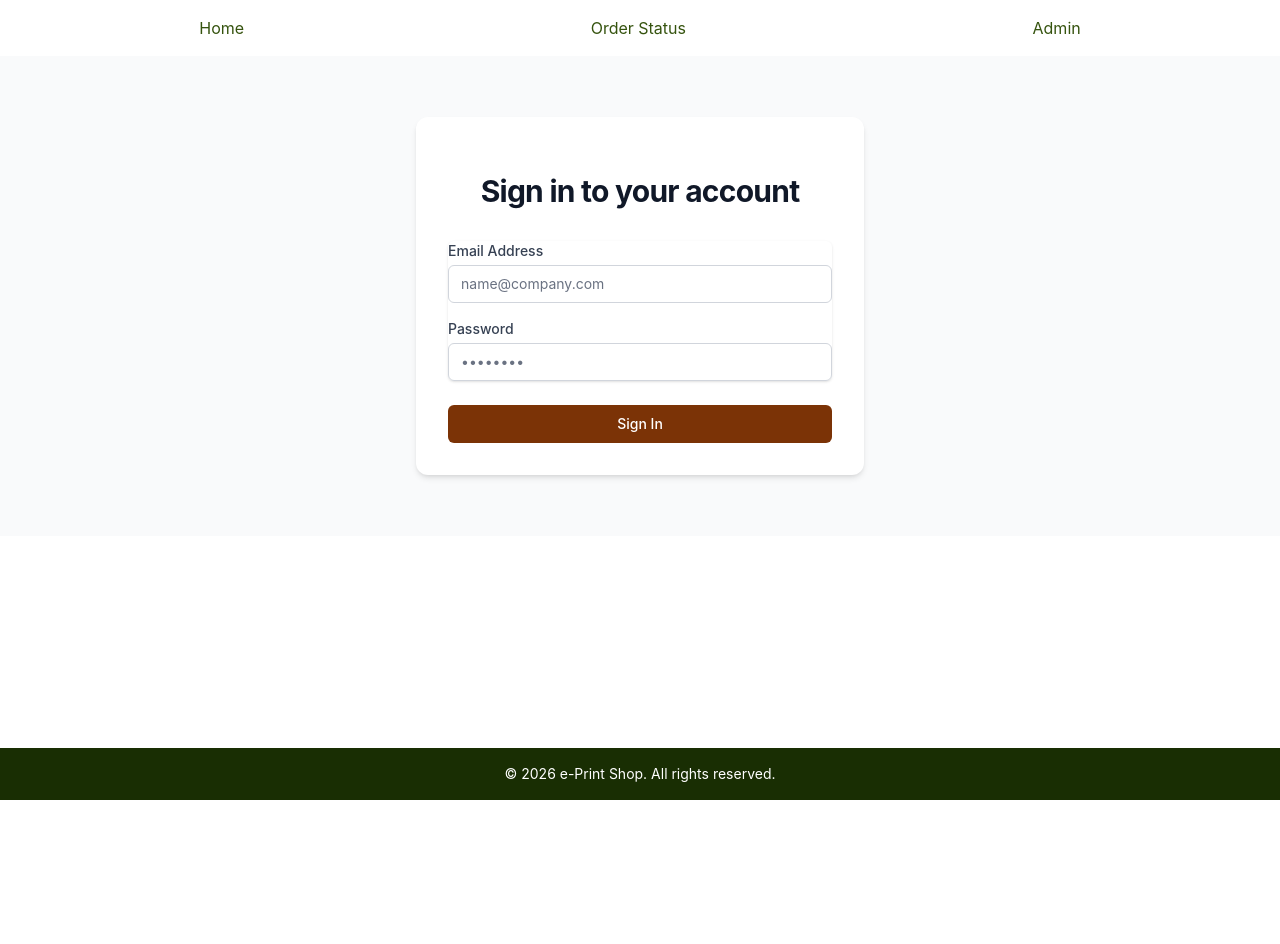
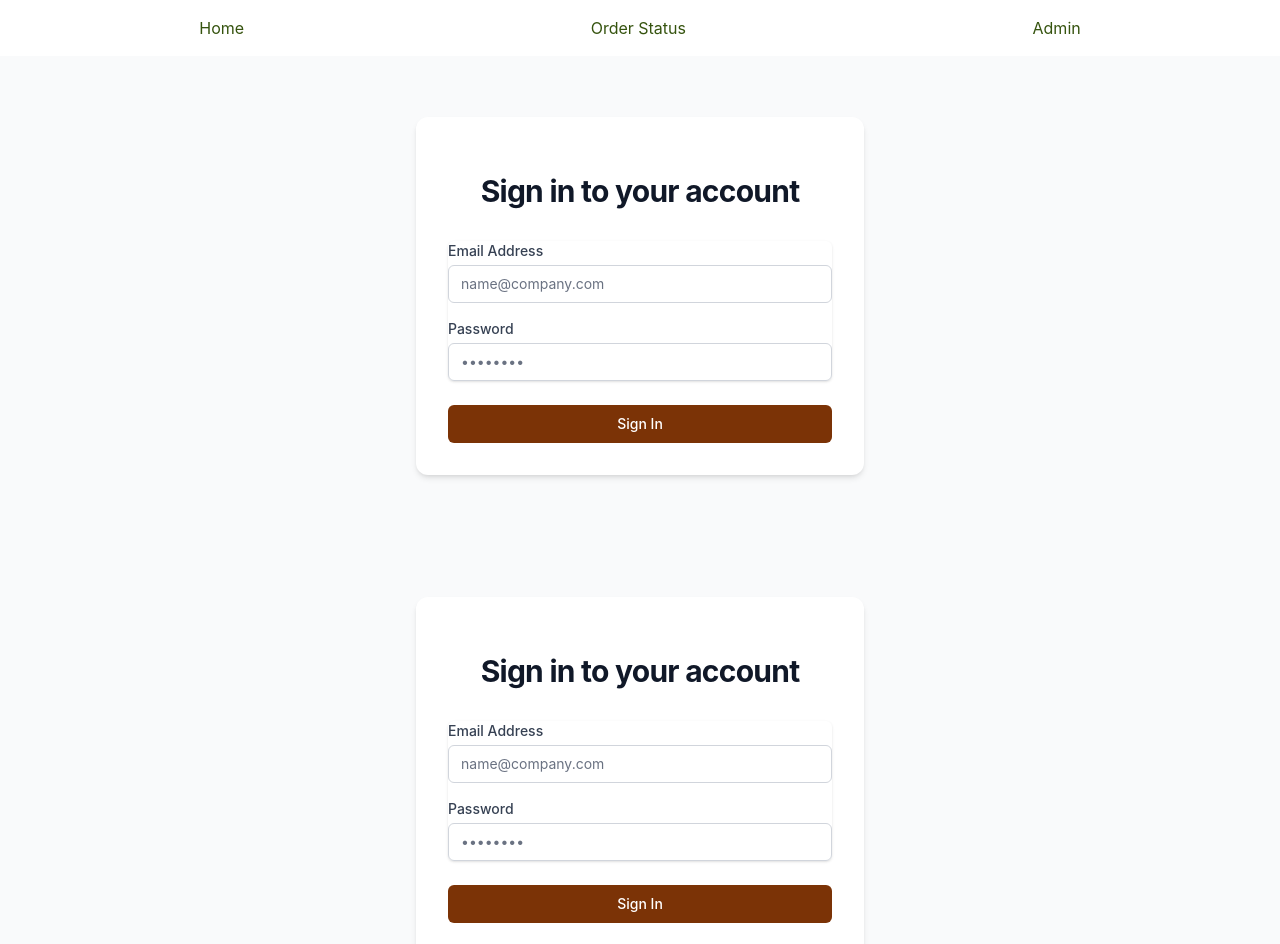
Before and after one commit to nainanijo/Internship_Project, a React (Vite) app: page /Admin in a window 1280 px wide. Shown: the top 944 px of the page. Before the commit the page ends 800 px from the top, so only its background shows below. Built offline with nearby package versions, Linux system fonts and the light colour scheme.

Commit message:
dashboard page

```diff
--- a/src/App.jsx
+++ b/src/App.jsx
@@ -2,13 +2,19 @@ import './App.css'
 import Nav from './Components/Nav'
 import {BrowserRouter,Routes,Route,NavLink,useNavigate} from 'react-router-dom'
 import Footer from './Components/Footer'
-
+import Login from './Components/Login'
+import Dashboard from './Components/Dashboard'
+import Admin from './Pages/Admin'
 
 function App() {
   return (
     <div className="flex flex-col min-h-screen justify-between">
       <div>
         <Nav />
+        <Routes>
+          <Route path='/admin' element={<Admin />} />
+           <Route path='/Dashboard' element={<Dashboard />} />
+        </Routes>
       </div>
       <Footer />
     </div>
--- /dev/null
+++ b/src/Components/Dashboard.jsx
@@ -0,0 +1,11 @@
+import React from "react";
+
+const Dashboard = () => {
+  return (
+    <div>
+      <h1>Welcome Admin</h1>
+    </div>
+  );
+};
+
+export default Dashboard;
--- a/src/Components/Login.jsx
+++ b/src/Components/Login.jsx
@@ -1,11 +1,13 @@
 import React from 'react'
 import {useState} from 'react'
+import { useNavigate } from "react-router-dom";
 
 const Login=() =>{
     const[isLoggedIn,setIsLoggedIn]= useState(true)
     //State hooks to capture form inputs
     const[email,setEmail] = useState("")
     const[password,setPassword]=useState('')
+    const navigate = useNavigate();
 
     //handling form submission
     const handleSubmit = (e) =>{
@@ -13,6 +15,7 @@ const Login=() =>{
 
         //API to be used here
     console.log("Logging in with",{email,passwird});
+    navigate("/Dashboard");
 
     //alert
     };
@@ -65,7 +68,7 @@ return (
           </div>
           <div>
             <button
-              type="submit"
+              type="submit" onClick={() => navigate("/Dashboard")}
               className="group relative flex w-full justify-center rounded-md border border-transparent bg-amber-900 py-2 px-4 text-sm font-medium text-white hover:bg-amber-800 "
             >
               Sign In
```
